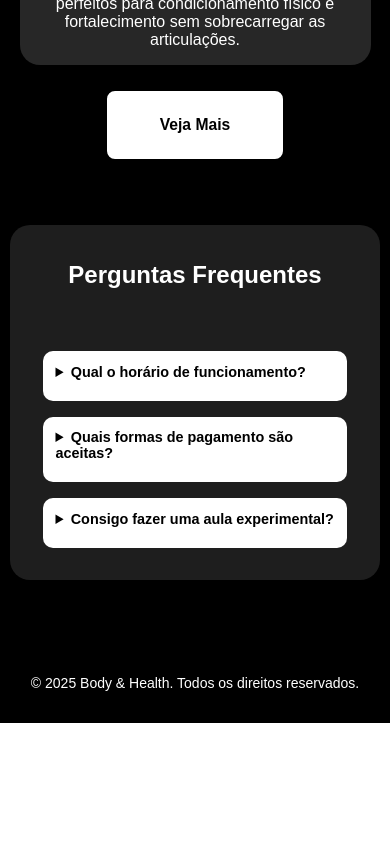
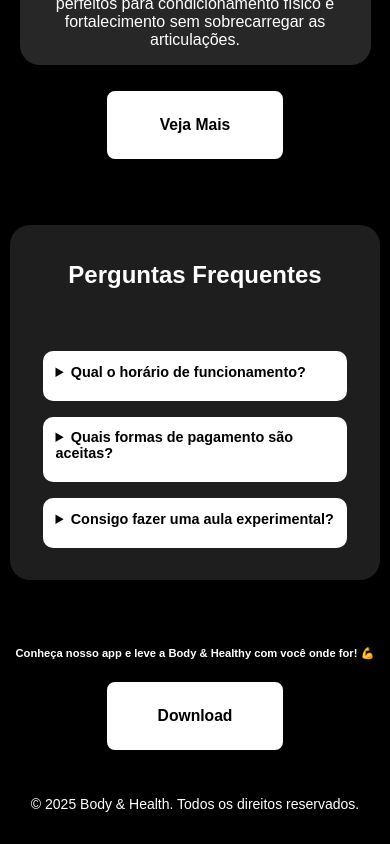
Before and after one commit to Vinirocha388/bodyhealthy-web, a Next.js app: page / in a window 390 px wide. Shown: the part 1344-2188 px from the top of the page. Before the commit the page ends 2067 px from the top, so only its background shows below. Built offline with nearby package versions, Linux system fonts and the light colour scheme.

Commit message:
feat: add responsive design to know more

```diff
--- a/src/app/page.jsx
+++ b/src/app/page.jsx
@@ -81,6 +81,7 @@
           </p>
           <Button buttonText="Download" />
         </div>
+
       </main>
 
       <Footer />
--- a/src/app/page.module.css
+++ b/src/app/page.module.css
@@ -137,13 +137,13 @@
     font-weight: bold;
 }
 
-.posts {
-    display: none;
-}
-
 /* Responsividade */
 
 @media (max-width: 1024px) {
+    .knowMore {
+        gap: 1rem;
+    }
+
     .knowMoreText {
         font-size: 1rem;
     }
@@ -177,11 +177,7 @@
     }
 
     .knowMore {
-        display: none;
-    }
-
-    .knowMoreText {
-        font-size: 1.25rem;
+        flex-direction: column;
     }
 
 }
@@ -222,10 +218,22 @@
         height: auto;
         padding: 1rem;
     }
+
+    .knowMore {
+        gap: 1rem;
+    }
+
+    .knowMoreText {
+        font-size: 0.8rem;
+    }
 }
 
 @media (max-width: 480px) {
     .whoWeAreText {
         font-size: 0.8rem;
     }
+
+    .knowMoreText {
+        font-size: 0.7rem;
+    }
 }
```
